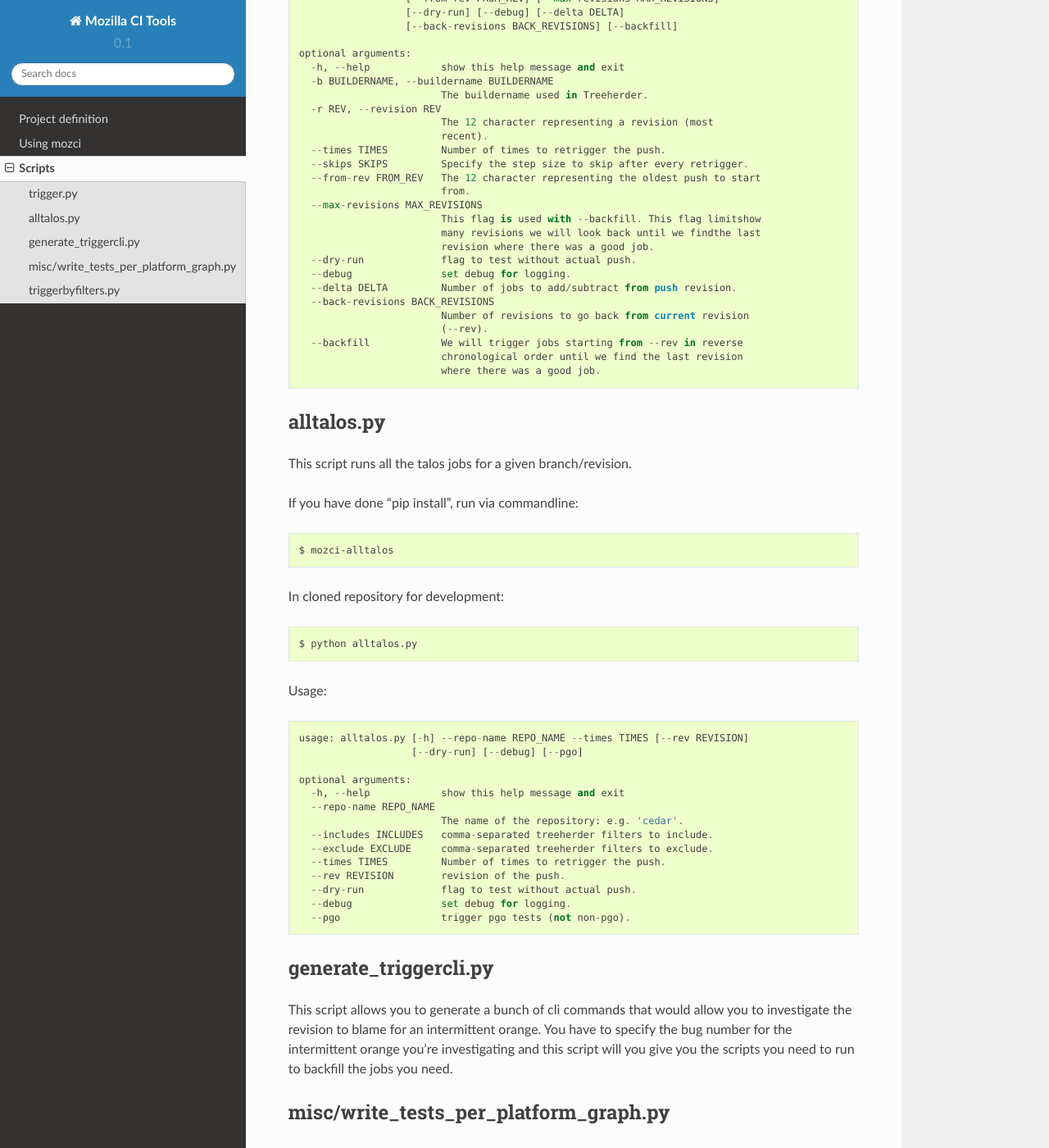
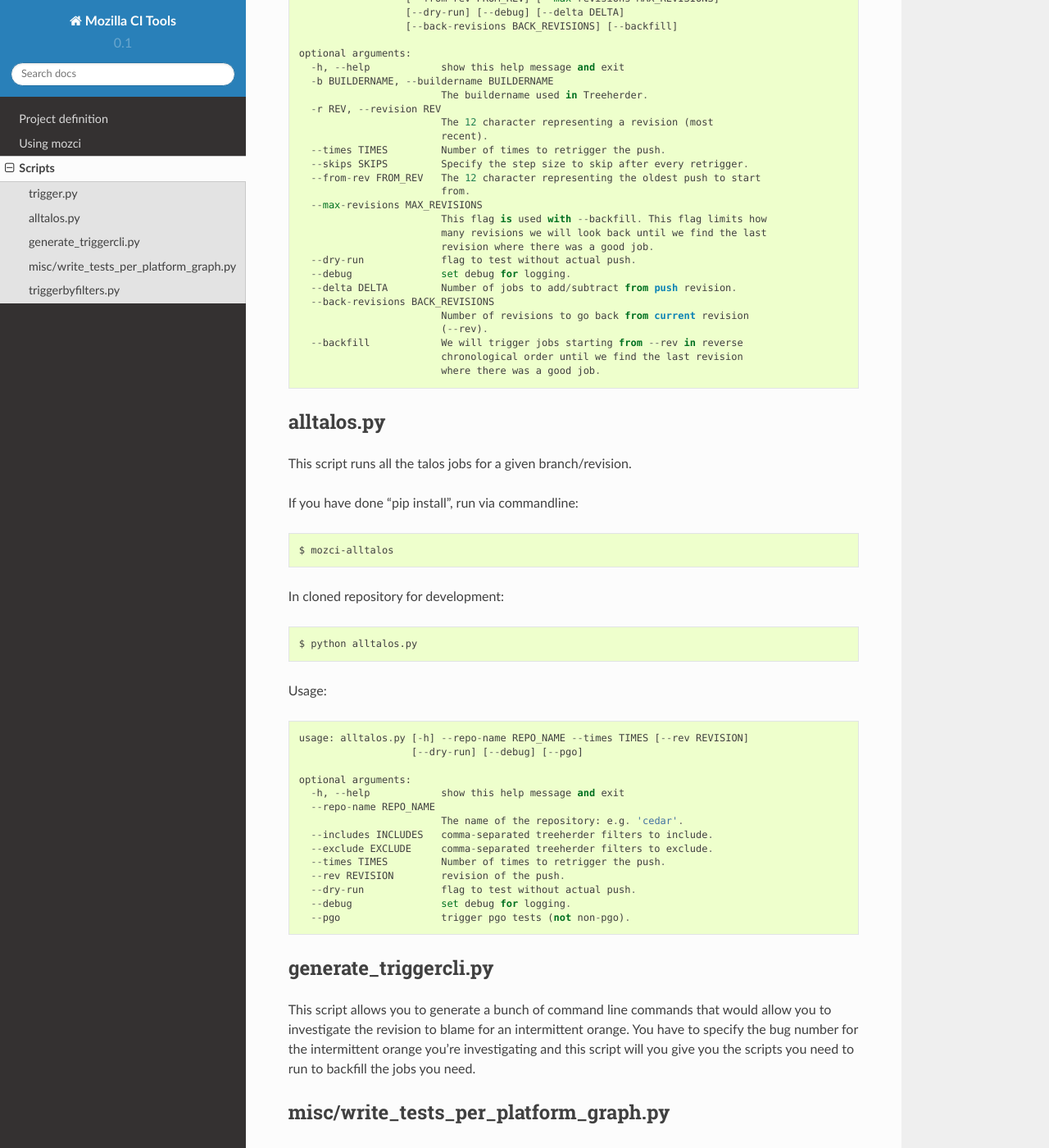
Before and after one commit to mozilla/mozilla_ci_tools, a Sphinx documentation site: the page built from docs/scripts.rst, in a window 1280 px wide and 1400 px high, scrolled down 893 px. Shown: the whole window at 82% size. Built offline with Sphinx 7.4.7 and the Read the Docs theme 2.0.0, drawn with Linux system fonts in a browser that asks for light colours.

Commit message:
Fixing typos in documentation

```diff
--- a/docs/roadmap.rst
+++ b/docs/roadmap.rst
@@ -107,7 +107,7 @@ We have filed `issue 21`_ to track this.
 
 .. _issue 21: https://github.com/armenzg/mozilla_ci_tools/issues/21
 
-Paralellize the analysis of each revision
+Parallelize the analysis of each revision
 -----------------------------------------
 We currently iterate and analyze one revision at a time.
 In many places we can parallelize this process since they're isolated
@@ -155,7 +155,7 @@ To generate the current data structure you can run this:::
 graphs.json will be generated.
 We have filed `issue 69`_ to track this.
 
-**NOTE:** This will be needeed once someone picks up `bug 983802`_.
+**NOTE:** This will be needed once someone picks up `bug 983802`_.
 
 .. _bug 983802 : https://bugzilla.mozilla.org/show_bug.cgi?id=983802
 .. _issue 69: https://github.com/armenzg/mozilla_ci_tools/issues/69
--- a/docs/scripts.rst
+++ b/docs/scripts.rst
@@ -47,8 +47,8 @@ Usage::
     --from-rev FROM_REV   The 12 character representing the oldest push to start
                           from.
     --max-revisions MAX_REVISIONS
-                          This flag is used with --backfill. This flag limitshow
-                          many revisions we will look back until we findthe last
+                          This flag is used with --backfill. This flag limits how
+                          many revisions we will look back until we find the last
                           revision where there was a good job.
     --dry-run             flag to test without actual push.
     --debug               set debug for logging.
@@ -91,7 +91,7 @@ Usage::
 
 generate_triggercli.py
 ^^^^^^^^^^^^^^^^^^^^^^
-This script allows you to generate a bunch of cli commands that would allow you to investigate
+This script allows you to generate a bunch of command line commands that would allow you to investigate
 the revision to blame for an intermittent orange.
 You have to specify the bug number for the intermittent orange you're investigating and this
 script will you give you the scripts you need to run to backfill the jobs you need.
```
